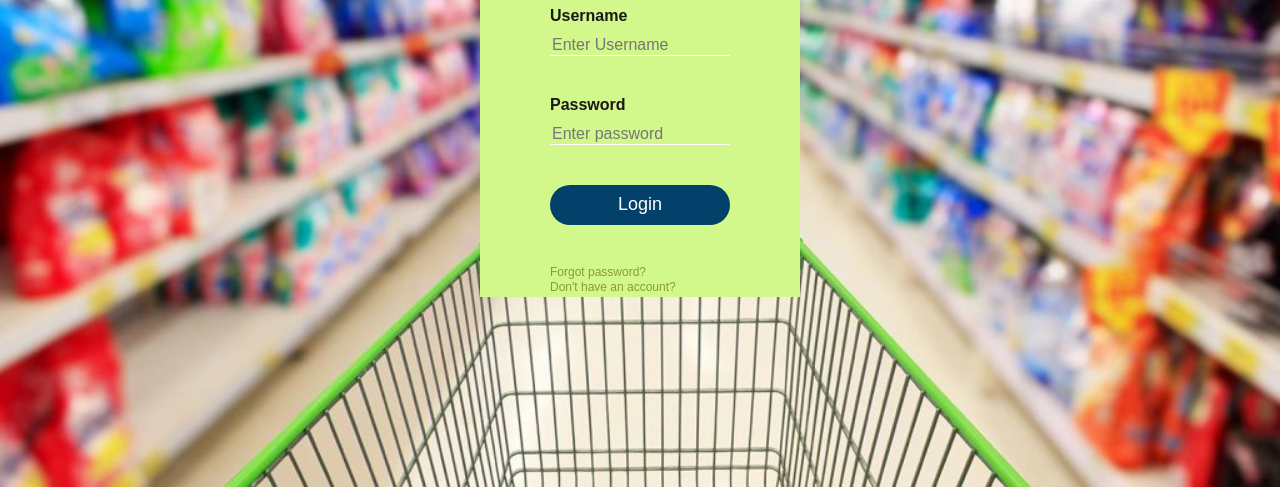
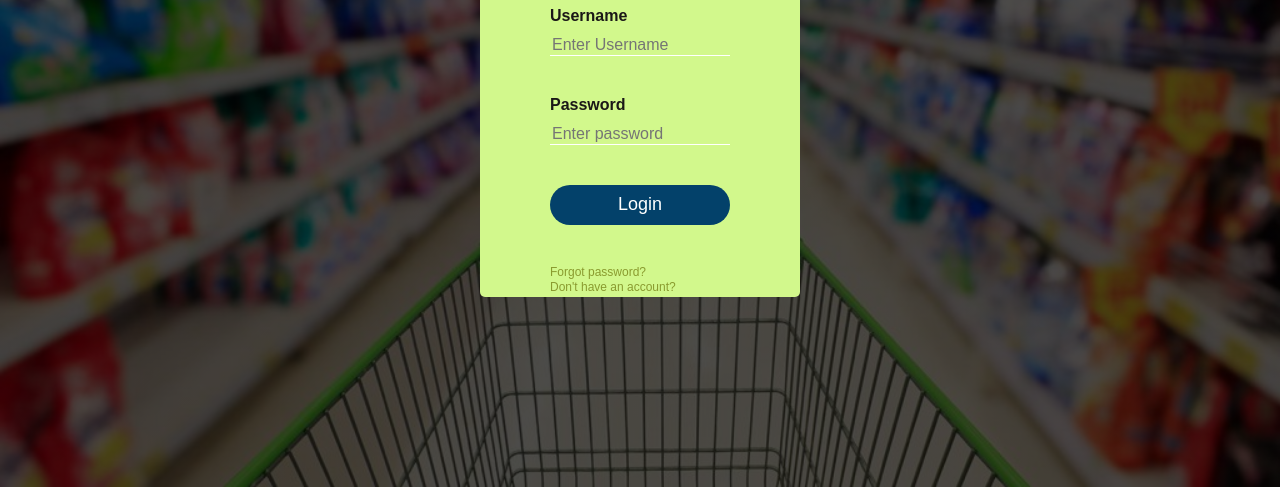
Before and after one commit to somasekhar1919/somasekhar1919.github.io, a plain HTML site: page index.html in a window 1280 px wide. Shown: the part 313-800 px from the top of the page. Drawn offline with Linux system fonts and the light colour scheme.

Commit message:
Update style.css

```diff
--- a/style.css
+++ b/style.css
@@ -1,7 +1,11 @@
 body{
     margin :0;
     padding: 0;
-    background :url(back.jpg);
+    background :
+        linear-gradient(rgba(0,0,0,0.7), rgba(0,0,0,0.7)),
+
+    url(back.jpg);
+
     background-size: cover;
     background-position: center ;
     font-family: sans-serif;
@@ -17,6 +21,7 @@ body{
     transform: translate(-50%,-50%);
     box-sizing: border-box;
     padding: 50px 70px;
+    border-radius: 5px;
 }
 .login{
      width: 100px;
@@ -53,7 +58,7 @@ body{
     border-bottom: 1px solid #fff;
     background:transparent ;
     outline: 40px;
-    color:#rgb(2,46,51);
+    color:rgb(26, 10, 10);
     font-size: 16px;
 }
 
```
